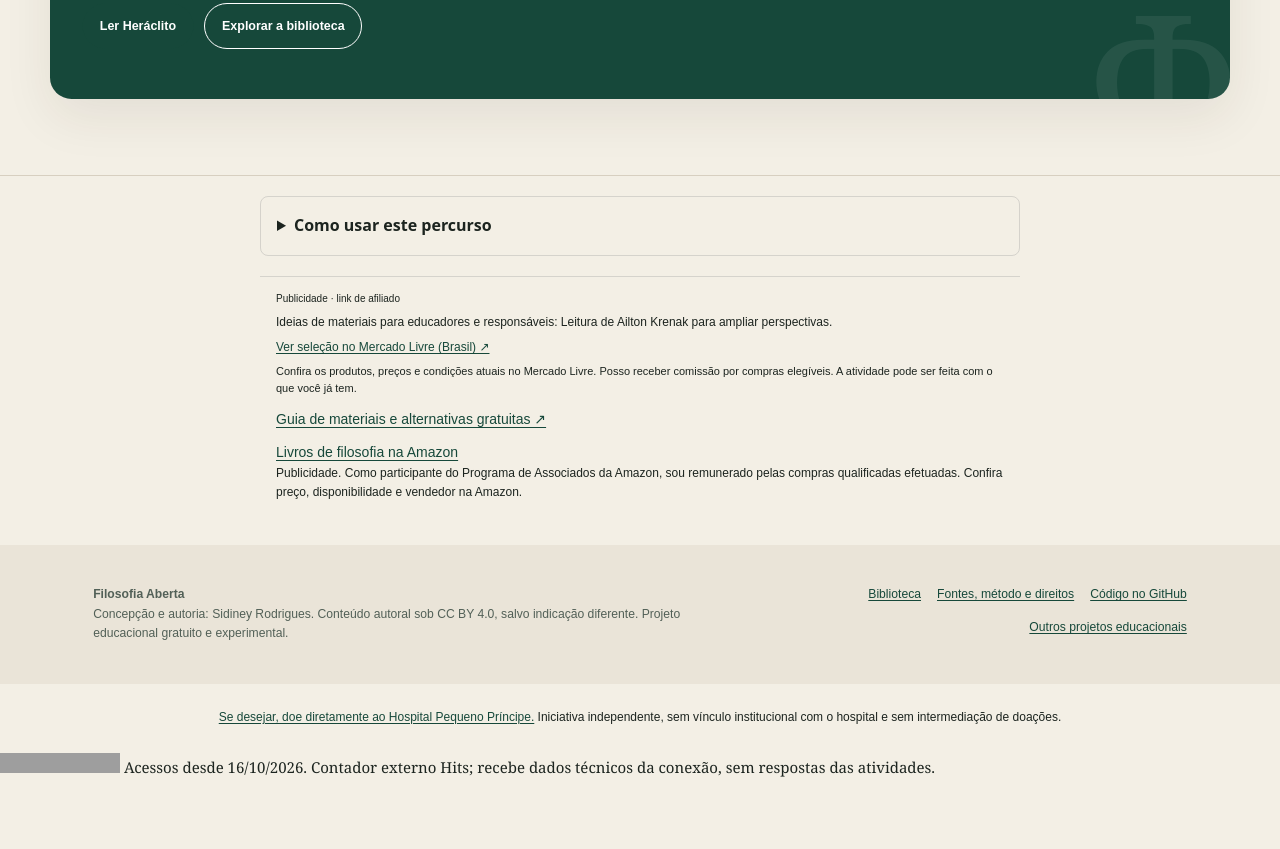
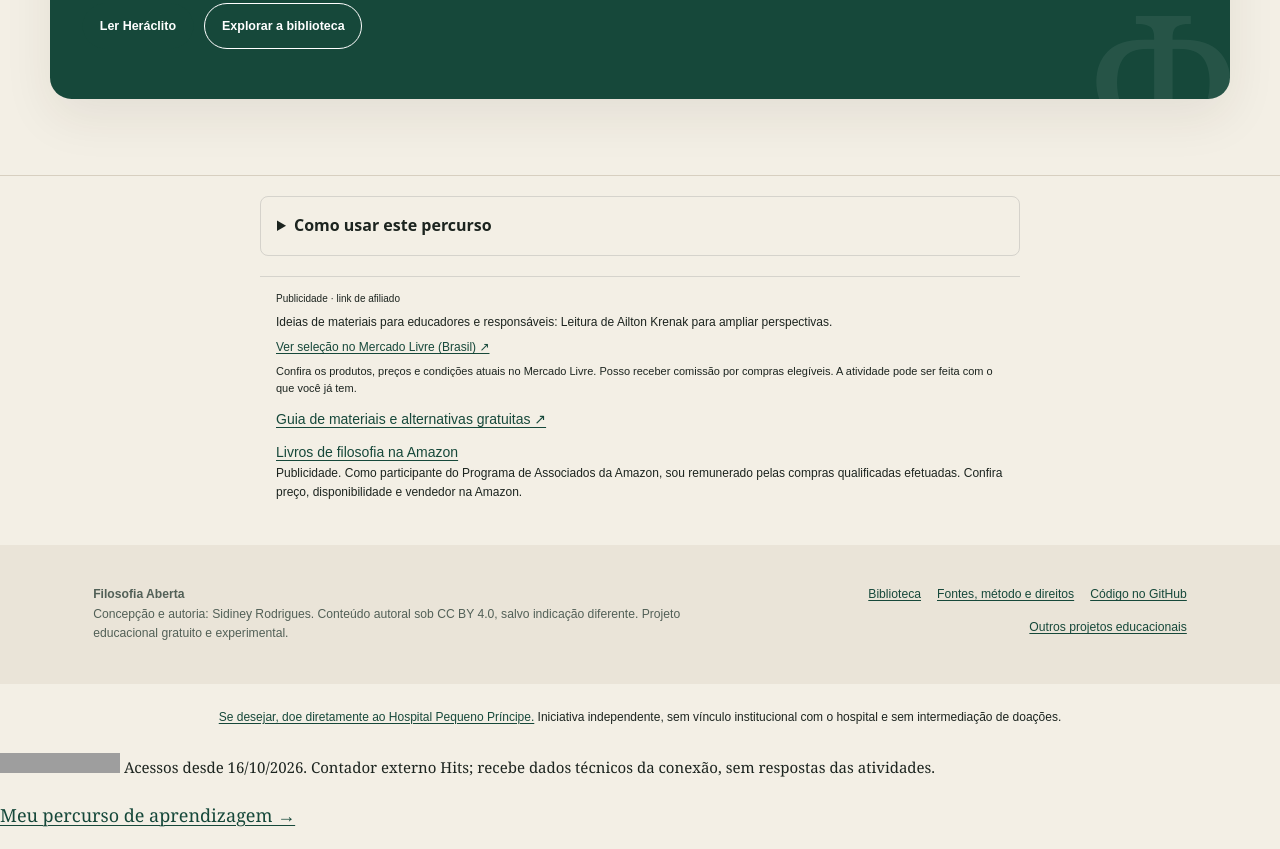
Before and after one commit to sidineyr/filosofia-aberta, a website: page index.html in a window 1280 px wide. Shown: the part 5361-6210 px from the top of the page. Before the commit the page ends 6161 px from the top, so only its background shows below. Drawn offline with Linux system fonts and the light colour scheme; grey boxes are pictures that could not be loaded.

Commit message:
Integra entrada para o percurso de aprendizagem da Casa de Cursos

```diff
--- a/index.html
+++ b/index.html
@@ -314,5 +314,6 @@
   <script src="assets/language-toggle.js"></script>
   <script src="assets/app.js" defer></script>
 <p data-independent-donation style="box-sizing:border-box;max-width:70rem;margin:16px auto;padding:8px 16px;font:12px/1.6 sans-serif;text-align:center"><a href="https://pequenoprincipe.org.br/doadores/apoie-o-pequeno-principe/" target="_blank" rel="noopener noreferrer">Se desejar, doe diretamente ao Hospital Pequeno Príncipe.</a> Iniciativa independente, sem vínculo institucional com o hospital e sem intermediação de doações.</p>
-<p class="site-access-counter"><a href="https://hits.sh/sidineyr.github.io/filosofia-aberta/"><img src="https://hits.sh/sidineyr.github.io/filosofia-aberta.svg?style=flat-square&amp;label=acessos&amp;color=167c80" alt="Contador público de acessos" width="120" height="20" referrerpolicy="no-referrer"></a><small> Acessos desde 16/10/2026. Contador externo Hits; recebe dados técnicos da conexão, sem respostas das atividades.</small></p></body>
+<p class="site-access-counter"><a href="https://hits.sh/sidineyr.github.io/filosofia-aberta/"><img src="https://hits.sh/sidineyr.github.io/filosofia-aberta.svg?style=flat-square&amp;label=acessos&amp;color=167c80" alt="Contador público de acessos" width="120" height="20" referrerpolicy="no-referrer"></a><small> Acessos desde 16/10/2026. Contador externo Hits; recebe dados técnicos da conexão, sem respostas das atividades.</small></p><aside data-casa-cursos aria-label="Percurso de aprendizagem"><p><a href="https://sidineyr.github.io/cursos/filosofia-aberta/" target="_blank" rel="noopener noreferrer">Meu percurso de aprendizagem →</a></p></aside>
+</body>
 </html>
```
